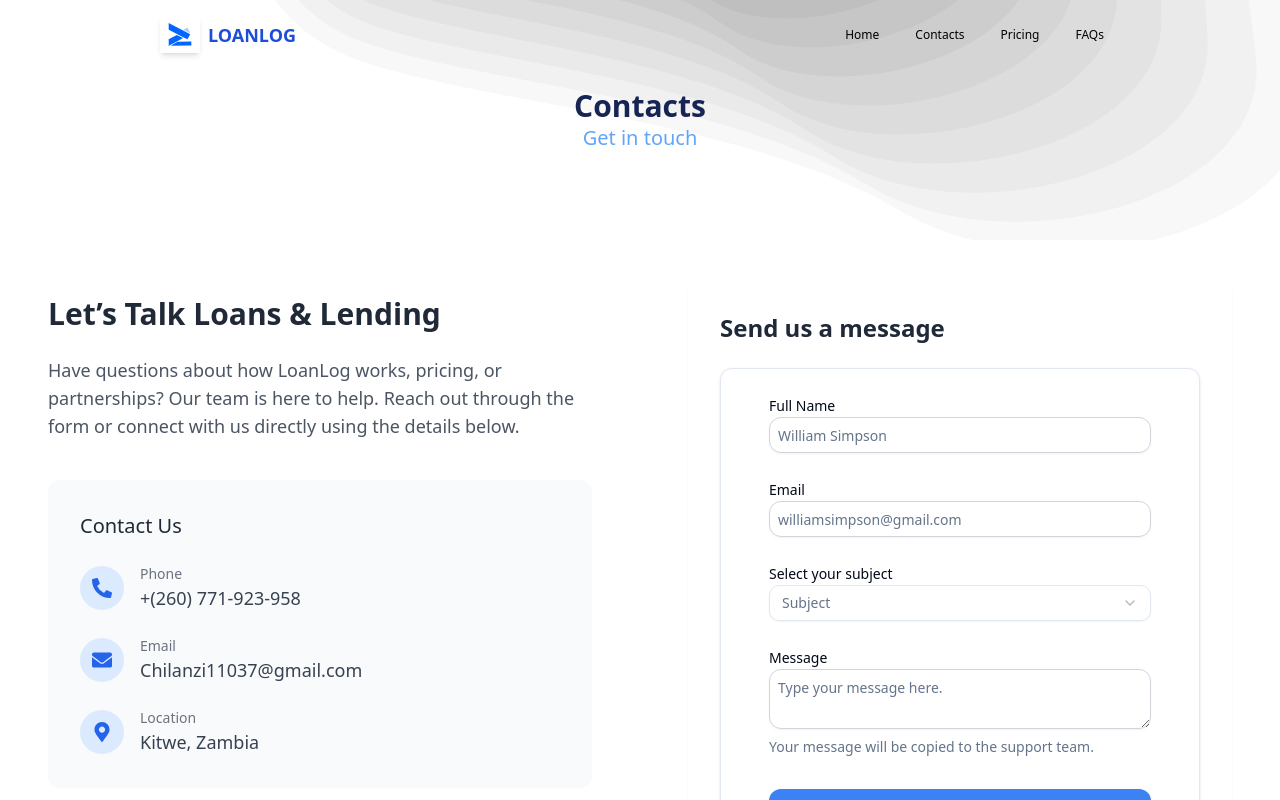
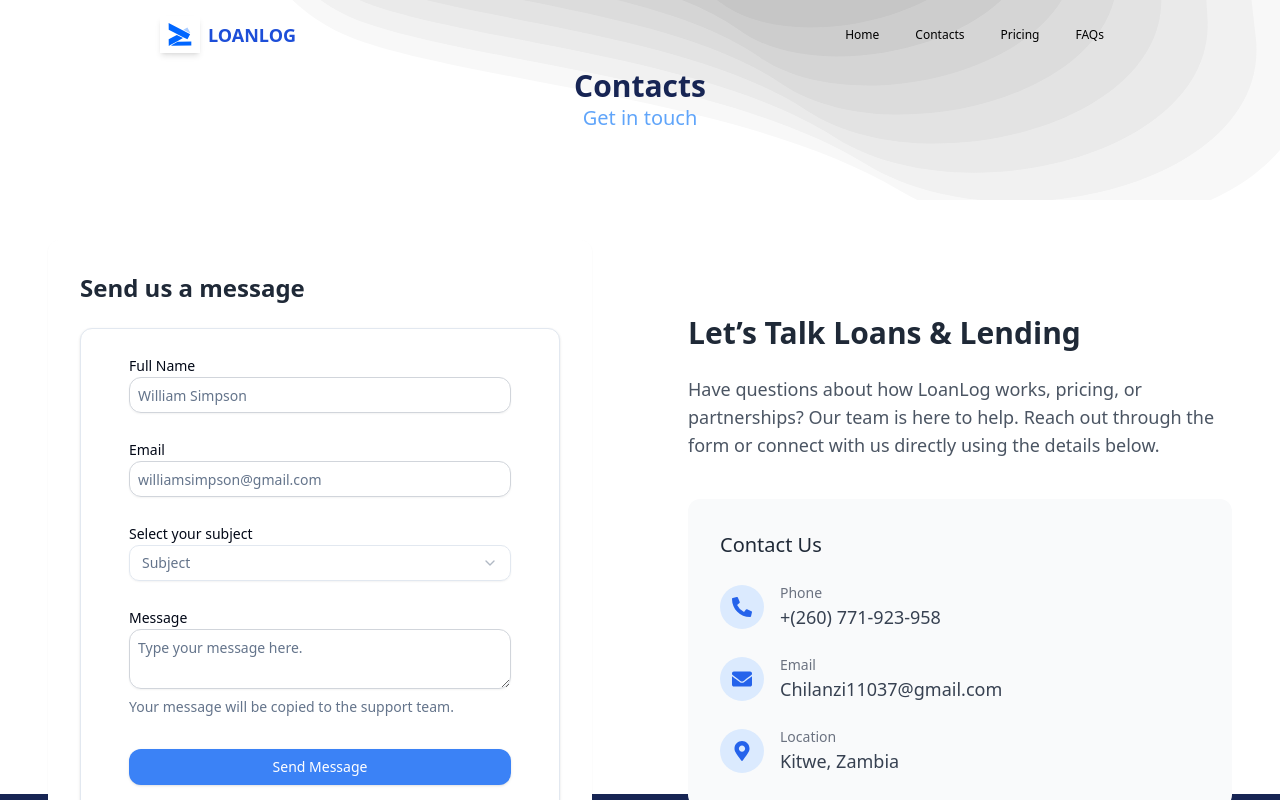
Before and after one commit to Janban-zm/loanlog_site, a Next.js app: page /Contacts in a window 1280 px wide. Shown: the top 800 px of the page. Built offline with nearby package versions, Linux system fonts and the light colour scheme.

Commit message:
updated entire landing page

```diff
--- a/app/Contacts/page.tsx
+++ b/app/Contacts/page.tsx
@@ -28,7 +28,7 @@ export default function ContactPage() {
       >
         <section
           className={
-            "flex flex-col text-white justify-center items-center h-[30dvh]"
+            "flex flex-col text-white justify-center items-center h-[30dvh] lg:h-[25dvh]"
           }
         >
           <h1 className={"text-3xl font-black text-blue-950"}>Contacts</h1>
@@ -39,8 +39,15 @@ export default function ContactPage() {
       </header>
 
       {/* Main Content */}
-      <section className="py-10 px-6 md:px-12 max-w-7xl mx-auto">
-        <div className="grid grid-cols-1 md:grid-cols-2 gap-12 md:gap-16 lg:gap-24">
+      <section className="py-10 px-4 md:px-12 max-w-7xl mx-auto -mb-28">
+        <div className="grid grid-cols-1 md:grid-cols-2 gap-12 md:gap-16 lg:gap-24 items-center">
+          {/* right Section - Contact Form */}
+          <div className="w-full bg-white rounded-lg shadow-sm p-6 md:p-8">
+            <h2 className="text-2xl font-semibold text-gray-800 mb-6">
+              Send us a message
+            </h2>
+            <Form />
+          </div>
           {/* left Section - Intro & Contact Info */}
           <div className="space-y-10 pt-4">
             <div className="space-y-6">
@@ -80,14 +87,6 @@ export default function ContactPage() {
               </ul>
             </div>
           </div>
-
-          {/* right Section - Contact Form */}
-          <div className="w-full bg-white rounded-lg shadow-sm p-6 md:p-8">
-            <h2 className="text-2xl font-semibold text-gray-800 mb-6">
-              Send us a message
-            </h2>
-            <Form />
-          </div>
         </div>
       </section>
     </div>
--- a/components/common/form.tsx
+++ b/components/common/form.tsx
@@ -27,8 +27,8 @@ interface ApiResponse {
   error?: string;
 }
 
-const MyForm_Api = "https://mynodemailer-production.up.railway.app/send-email"; // production email api
-//const MyForm_Api = "http://localhost:5000/send-email"; // local email api
+//const MyForm_Api = "https://mynodemailer-production.up.railway.app/send-email"; // production email api
+const MyForm_Api = "http://localhost:5000/send-email"; // local email api
 
 const MyForm = () => {
   // State to manage form input values
@@ -78,9 +78,9 @@ const MyForm = () => {
           "Content-Type": "application/json",
         },
         body: JSON.stringify({
-          websiteID: "Rebelz", // Identifier for the website
+          websiteID: "loanlog", // Identifier for the website
           apiKey:
-            "427a4b0349070cb6622bbf79aca2d05d3331dccdf8c581878b84a1fe69f6f40d", // API key for authentication
+            "dd51f6eee52627e20c4f7cf27eaf790ef1ae432088cc25a633ef1eb96e2703a8", // API key for authentication
           senderName: formData.name,
           senderEmail: formData.email,
           subject: formData.subject,
```
